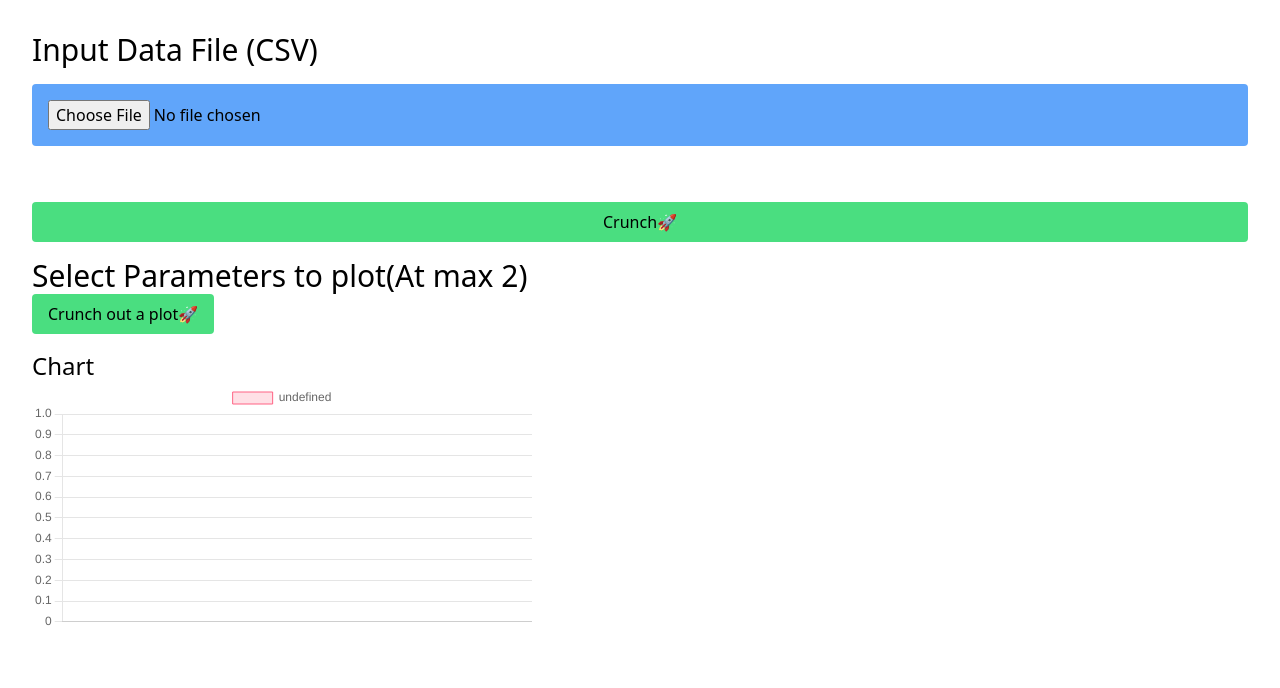
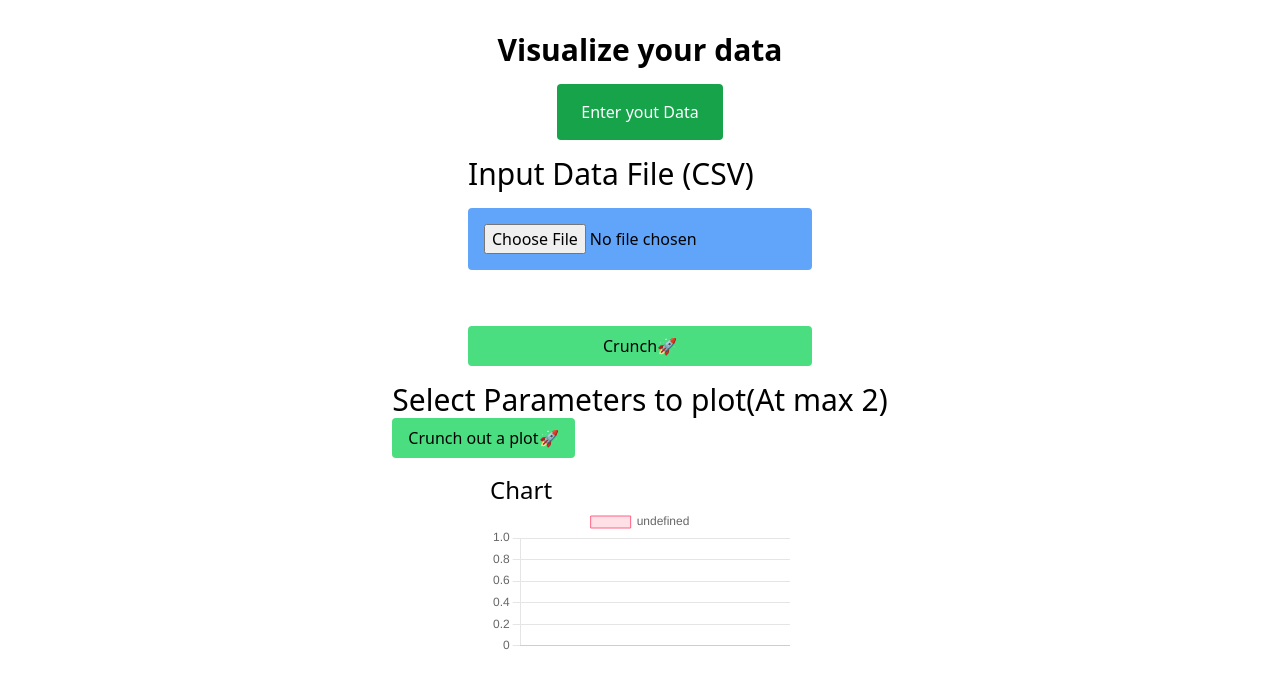
Before and after one commit to Lakshit-Chiranjiv/data-crunch, a Next.js app: page / in a window 1280 px wide. Shown: the top 688 px of the page. Built offline with nearby package versions, Linux system fonts and the light colour scheme.

Commit message:
pagination options

```diff
--- a/app/components/Home.jsx
+++ b/app/components/Home.jsx
@@ -2,16 +2,25 @@
 
 import React from 'react'
 import { useState } from 'react'
+import { useRouter } from 'next/navigation';
 import DataInput from './DataInput'
 import Chart from './Chart'
 import SelectParams from './SelectParams'
 const Home = () => {
 
+  const router = useRouter()
+
     const [jsonFileData,setJsonFileData] = useState([])
     const [selectedAttributes,setSelectedAttributes] = useState([])
 
   return (
-    <div className='p-8 flex flex-col gap-4'>
+    <div className='p-8 flex flex-col gap-4 items-center'>
+
+      <h1 className='text-3xl font-bold'>Visualize your data</h1>
+
+      <button className='py-4 px-6 bg-green-600 text-white rounded' onClick={() => {
+        router.push('/datainput')
+      }}>Enter yout Data</button>
 
       <DataInput setJsonFileData={setJsonFileData} />
 
```
